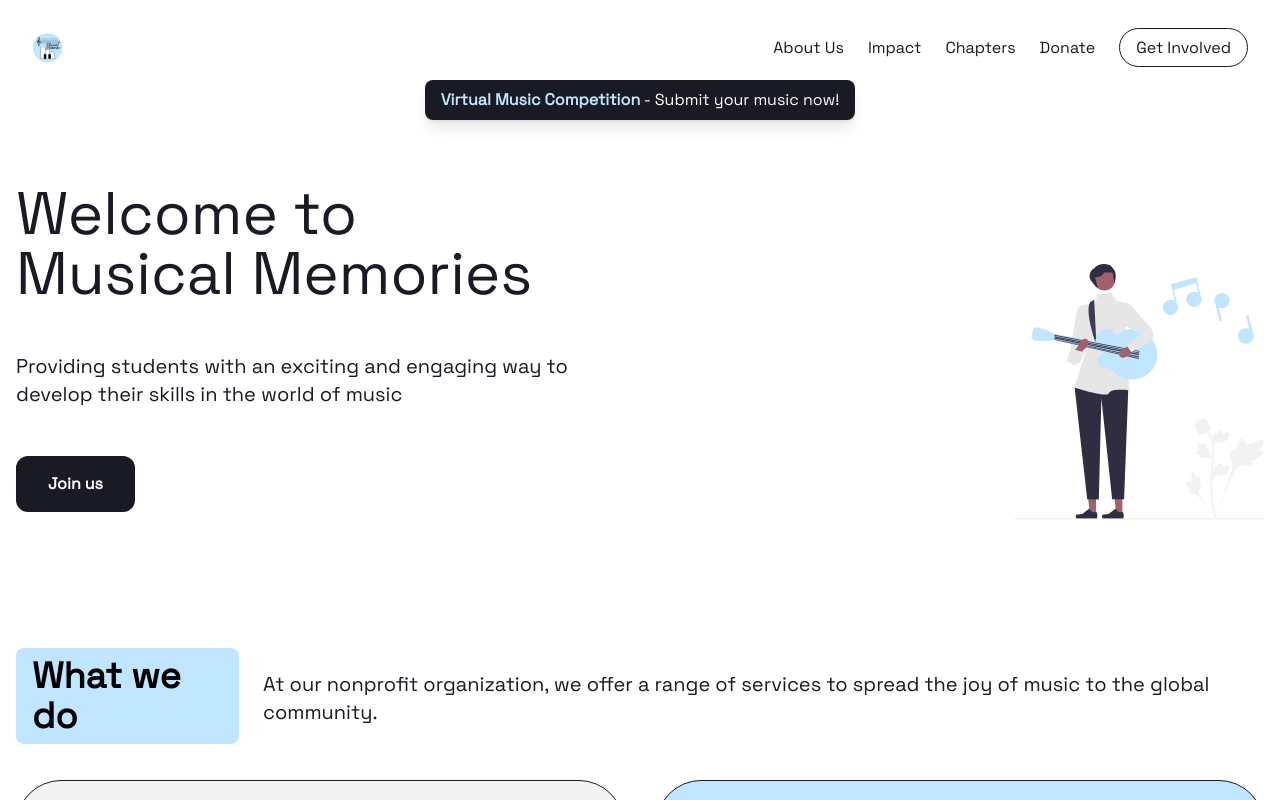
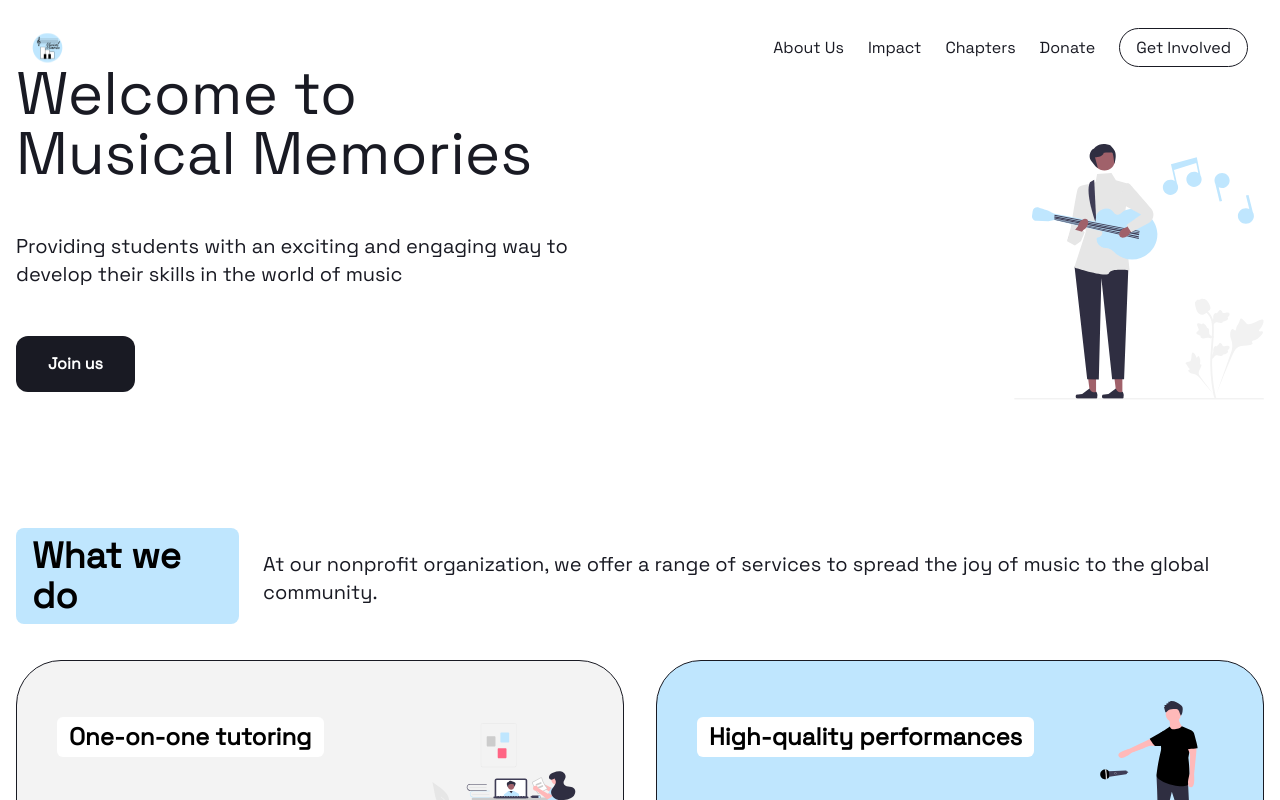
Before and after one commit to prsuyal/musical-memories, a React (Create React App) app: page / in a window 1280 px wide. Shown: the top 800 px of the page. Built offline with nearby package versions, Linux system fonts and the light colour scheme.

Commit message:
remove music comp

```diff
--- a/src/pages/Home.js
+++ b/src/pages/Home.js
@@ -106,14 +106,6 @@ const Home = () => {
         <title>Musical Memories</title>
         <meta name="description" content="Welcome to Musical Memories - Providing students with an exciting and engaging way to develop their skills in the world of music." />
       </Helmet>
-
-      <div className="max-w-7xl mx-auto px-4 pt-20 flex justify-center relative z-10">
-        <div className="bg-mm-dark text-white rounded-lg py-2 px-4 inline-block shadow-lg">
-          <a href="/submit" className="hover:text-mm-blue transition-colors duration-300">
-            <span className="text-mm-blue font-bold">Virtual Music Competition</span> - Submit your music now!
-          </a>
-        </div>
-      </div>
 
       <main className="flex flex-col md:flex-row justify-between items-center md:items-start py-8 md:py-16 max-w-7xl mx-auto px-4">
         <div className="max-w-xl text-center md:text-left">
```
